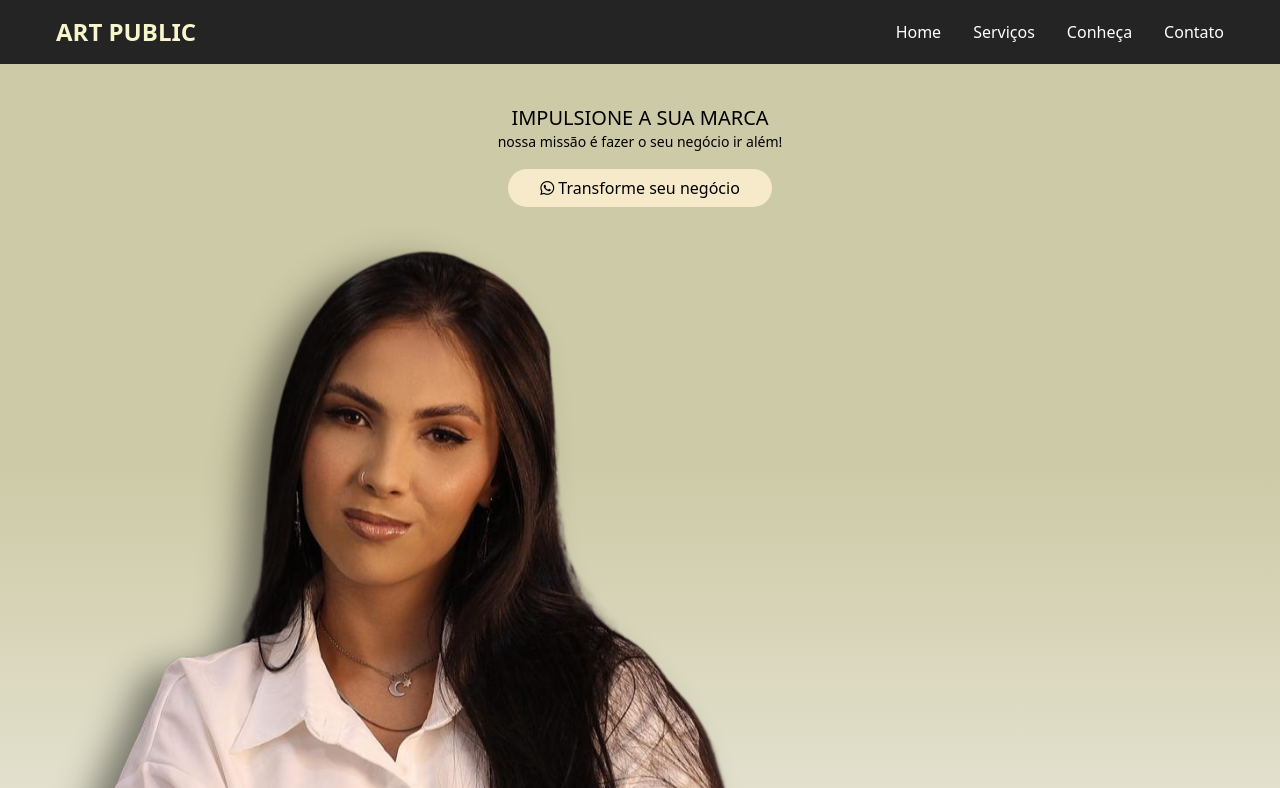
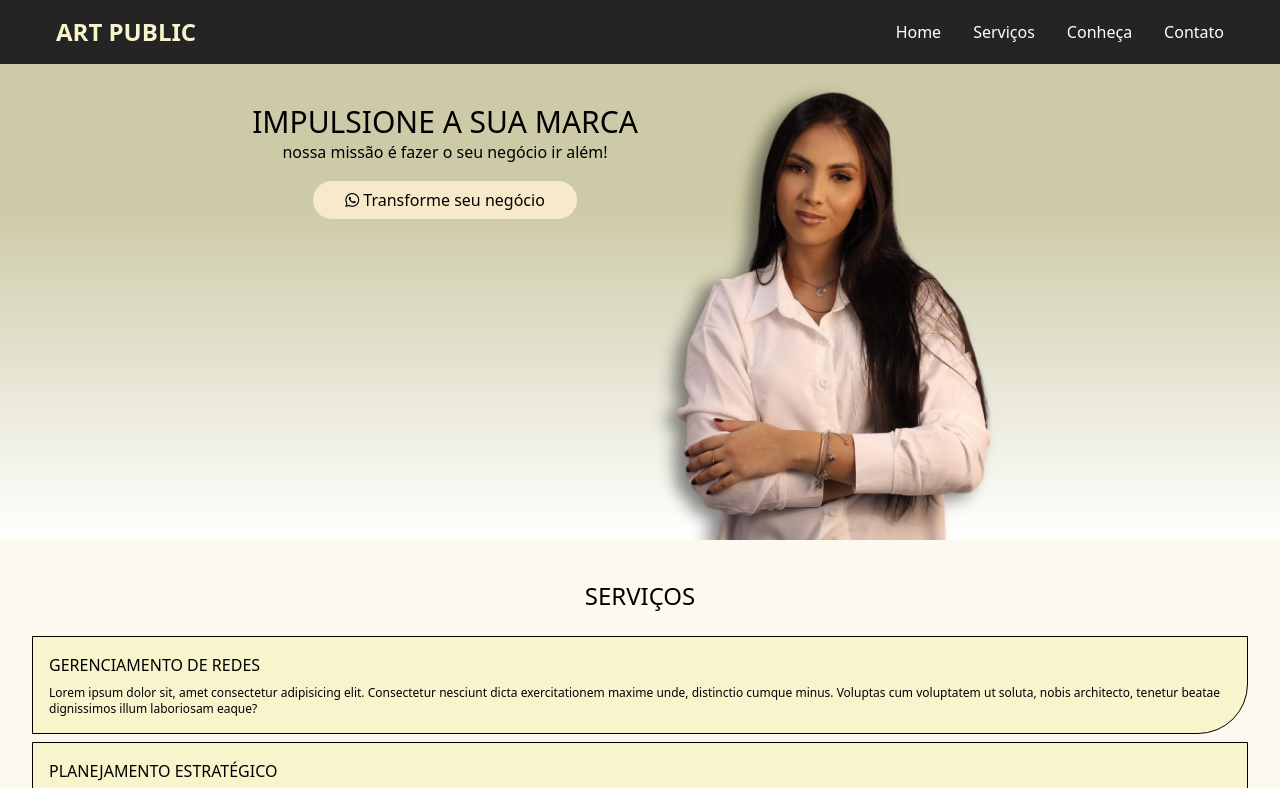
Before and after one commit to DevRicart/art-public, a website: page index.html in a window 1280 px wide. Shown: the top 788 px of the page. Drawn offline with nearby package versions, Linux system fonts and the light colour scheme.

Commit message:
Começando a responsividade

```diff
--- a/index.html
+++ b/index.html
@@ -48,18 +48,20 @@
     </header>
     <main>
         <section id="home" class="bg-color-green-linear pt-20">
+            <div class="md:flex md:justify-center">
                 <div class="text-center pt-6">
-                <h1 class="text-xl uppercase">Impulsione a sua marca</h1>
-                <h2 class="text-sm">nossa missão é fazer o seu negócio ir além!</h2>
+                    <h1 class="text-xl uppercase md:text-3xl">Impulsione a sua marca</h1>
+                    <h2 class="text-sm md:text-base">nossa missão é fazer o seu negócio ir além!</h2>
                     <div class="my-6">
-                    <a href="" class="primary-whatsapp bg-color-bege rounded-3xl py-2 px-8">
+                        <a href="" class="main-whatsapp primary-whatsapp bg-color-bege rounded-3xl py-2 px-8 md:text-2  xl">
                             <i class="fa-brands fa-whatsapp"></i>
                             Transforme seu negócio
                         </a>
                     </div>
                 </div>
                 <div>
-                <img src="./src/img/main-img.png" alt="">
+                    <img class="main-photo" src="./src/img/main-img.png" alt="">
+                </div>
             </div>
         </section>
         <section id="services" class="bg-color-bege-3 py-10">
@@ -103,7 +105,7 @@
         <section id="work" class="bg-color-bege-50 py-10">
             <h1 class="uppercase text-center text-2xl pb-6">Conheça nosso trabalho</h1>
             <div class="flex justify-center mb-6">
-                <p class="w-64 text-justify">Lorem Ipsum is simply dummy text of the printing and typesetting industry. Lorem Ipsum has been the industry's
+                <p class="w-64 md:w-full md:mx-10 text-justify">Lorem Ipsum is simply dummy text of the printing and typesetting industry. Lorem Ipsum has been the industry's
                     standard dummy text ever since the 1500s, when an unknown printer took a galley of type and scrambled it to make
                     a type specimen book. It has survived not only five centuries, but also the leap into electronic typesetting,
                     remaining essentially unchanged. It was popularised in the 1960s with the release of Letraset sheets containing
@@ -119,16 +121,28 @@
                         </iframe>
                       </div>
                       <div class="swiper-slide">
-                        <video src="./src/videos/art wave.mov" autoplay loop muted controls></video>
+                        <iframe width="200" height="356" src="https://youtube.com/embed/PgSbWv6Um5Y?autoplay=1&mute=1" frameborder="0"
+                            allow="accelerometer; autoplay; clipboard-write; encrypted-media; gyroscope; picture-in-picture"
+                            allowfullscreen>
+                        </iframe>
                       </div>
                       <div class="swiper-slide">
-                        <video src="./src/videos/mulheres no ramo.mov" autoplay loop muted controls></video>
+                        <iframe width="200" height="356" src="https://youtube.com/embed/bJ7-mznnSEE?autoplay=1&mute=1" frameborder="0"
+                            allow="accelerometer; autoplay; clipboard-write; encrypted-media; gyroscope; picture-in-picture"
+                            allowfullscreen>
+                        </iframe>
                       </div>
                       <div class="swiper-slide">
-                        <video src="./src/videos/5 motivos para ter um corretor.mov" autoplay loop muted controls></video>
+                        <iframe width="200" height="356" src="https://youtube.com/embed/d1iU7ISbCXE?autoplay=1&mute=1" frameborder="0"
+                            allow="accelerometer; autoplay; clipboard-write; encrypted-media; gyroscope; picture-in-picture"
+                            allowfullscreen>
+                        </iframe>
                       </div>
                       <div class="swiper-slide">
-                        <video src="./src/videos/bairro planejado.mov" autoplay loop muted controls></video>
+                        <iframe width="200" height="356" src="https://youtube.com/embed/pq_rpiM9ki0?autoplay=1&mute=1" frameborder="0"
+                            allow="accelerometer; autoplay; clipboard-write; encrypted-media; gyroscope; picture-in-picture"
+                            allowfullscreen>
+                        </iframe>
                       </div>
                       <!-- Adicione mais vídeos conforme necessário -->
                     </div>
@@ -144,6 +158,7 @@
         </section>
         <section id="contact" class="bg-color-green pt-10">
             <h1 class="uppercase text-center text-2xl pb-6">Contato</h1>
+                <div class="md:flex md:justify-end">
                     <div>
                         <div class="flex flex-col items-center justify-center gap-3">
                             <a class="contact-link bg-color-bege-2 primary-whatsapp rounded-3xl py-2 px-8" href="">
@@ -158,6 +173,7 @@
                         <div class="flex justify-start items-center gap-2 ml-5 mt-5">
                             <i class="fa-solid fa-location-dot"></i>
                             <p>Rio de Janeiro, RJ</p>
+                        </div>
                     </div>
                     <div class="flex justify-end">
                         <img style="width: 250px;" class="" src="./src/img/contact-img.png" alt="">
--- a/script.js
+++ b/script.js
@@ -1,14 +1,27 @@
 const swiper = new Swiper('.swiper', {
-    direction: 'horizontal',     // Movimentação horizontal entre os slides
-      loop: true,                  // Permitir looping infinito
-      slidesPerView: 1,            // Apenas um slide por vez
-      spaceBetween: 0,             // Sem espaço entre os slides
+    direction: 'horizontal',
+      loop: true,
+        breakpoints: {
+          0: {
+            slidesPerView: 1,
+          },
+          768: {
+            slidesPerView: 2,
+          },
+          1024: {
+            slidesPerView: 3,
+          },
+          1440: {
+            slidesPerView: 4,
+          }
+        },
+      spaceBetween: 0,
       pagination: {
         el: '.swiper-pagination',
-        clickable: true,           // Habilitar paginação clicável
+        clickable: true,
       },
       navigation: {
         nextEl: '.swiper-button-next',
         prevEl: '.swiper-button-prev',
       },
-    });
+});
--- a/src/style/input.css
+++ b/src/style/input.css
@@ -89,3 +89,15 @@
 .text-footer {
     font-size: 13px;
 }
+
+/* ====== Responsivo ======= */
+
+@media (min-width: 768px) {
+  .main-photo {
+    width: 390px;
+  }
+
+  .main-whatsapp {
+    width: 390px;
+  }
+}
```
Also changed, not shown: src/style/output.css. Lines whose indentation alone changed are shown as unchanged.
